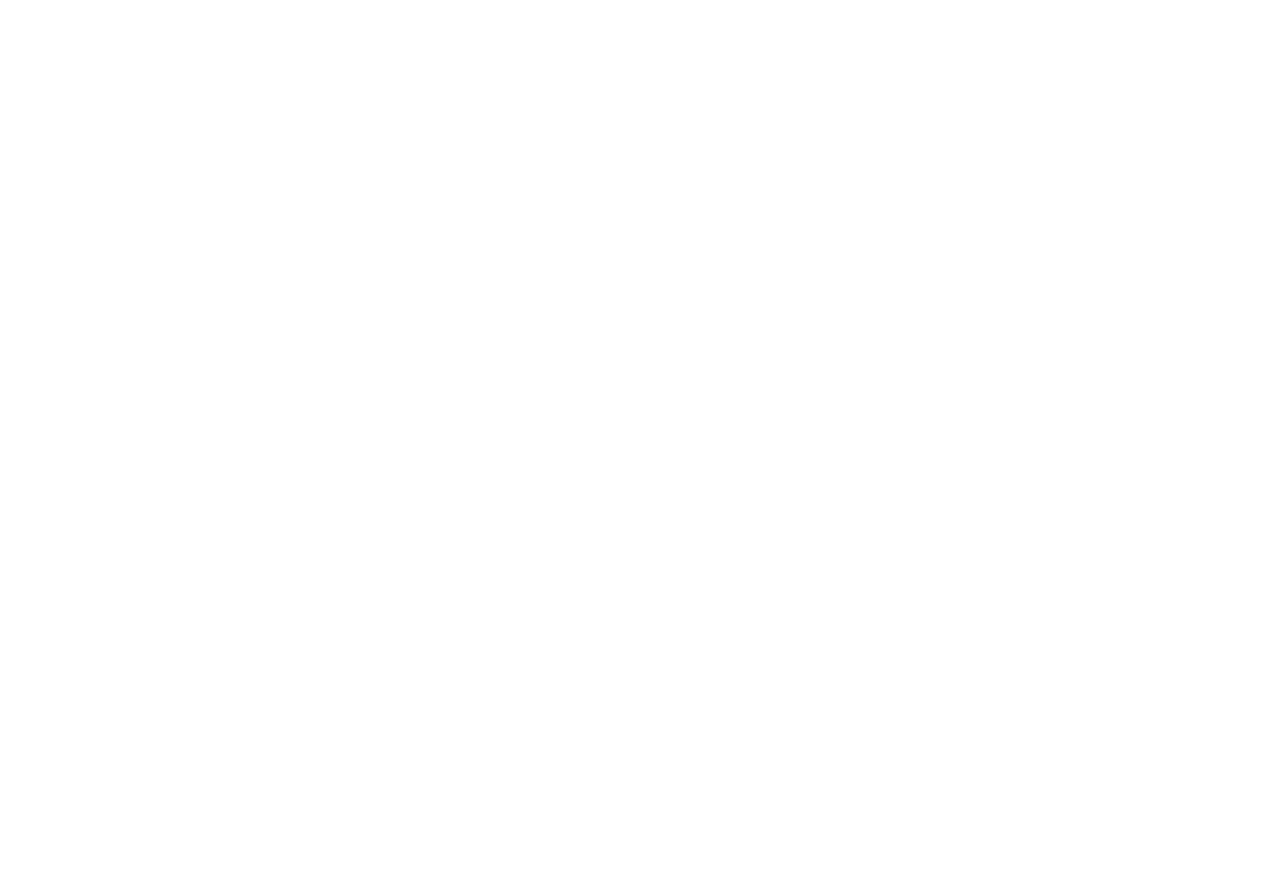
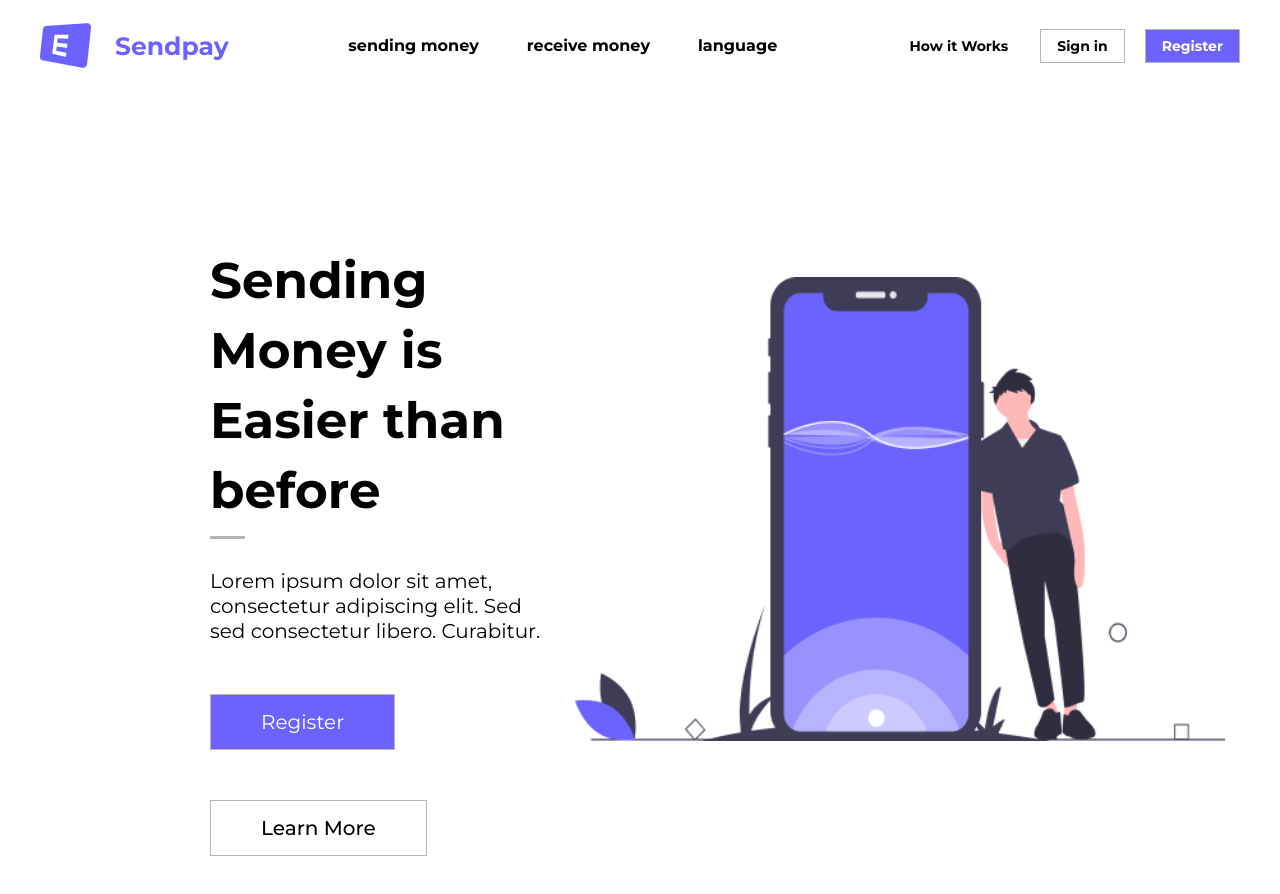
Before and after one commit to gokberksezen/gorev5git, a plain HTML site: page index.html in a window 1280 px wide. Before the commit the page ends 800 px from the top, so only its background shows below. Drawn offline with Linux system fonts and the light colour scheme.

Commit message:
menu olusturuldu

```diff
--- a/index.html
+++ b/index.html
@@ -3,10 +3,45 @@
 <head>
     <meta charset="UTF-8">
     <meta name="viewport" content="width=device-width, initial-scale=1.0">
-    <title>Document</title>
+    <link rel="preconnect" href="https://fonts.googleapis.com">
+    <link rel="preconnect" href="https://fonts.gstatic.com" crossorigin>
+    <link href="https://fonts.googleapis.com/css2?family=Montserrat:ital,wght@0,100..900;1,100..900&family=Poppins:ital,wght@0,100;0,200;0,300;0,400;0,500;0,600;0,700;0,800;0,900;1,100;1,200;1,300;1,400;1,500;1,600;1,700;1,800;1,900&display=swap" rel="stylesheet">
     <link rel="stylesheet" href="styles.css">
+    <title>Gorev5</title>
 </head>
 <body>
+    <div class="header-container">
+        <div class="header">
+            <div class="logo">
+                <img src="emojione_e-mail.png" width="51px" alt="FigmaLogo">
+                <div class="sendpay">Sendpay</div>
+            </div>
+            <div class="header-left">
+                <div>sending money</div>
+                <div>receive money</div>
+                <div>language</div>
+            </div>
+            <div class="header-right">
+                <div class="How-it-Works">
+                    <div>How it Works</div>
+                </div>
+                <div class="sign-in">Sign in</div>
+                <div class="register">Register</div>
+            </div>
+        </div>
+        <div class="header-content">
+            <div class="header-desk">
+                <h1 class="header-baslik">Sending Money is Easier than before</h1>
+                <div class="line"></div>
+                <p class="header-yazi">Lorem ipsum dolor sit amet, consectetur adipiscing elit. Sed sed consectetur libero. Curabitur.</p>
+                <div class="register-content">Register</div>
+                <div class="learn-more-content">Learn More</div>
+            </div>
 
+            <div class="header-image">
+                <img class="image" src="pictures1.png" alt="mobile">
+            </div>
+        </div>
+    </div>
 </body>
 </html>
--- a/styles.css
+++ b/styles.css
@@ -1,3 +1,141 @@
-body {
-    margin: 0;
+* {
+    margin: 0px;
+    padding: 0px;
+    box-sizing: border-box;
+    font-family: Montserrat, sans-serif;
 }
+.header-container {
+    padding: 20px 40px;
+    background-color: rgb(255, 255, 255);
+}
+.header {
+    max-width: 1440px;
+    margin: 0px auto;
+    display: flex;
+    justify-content: space-between;
+    align-items: center;
+}
+.logo {
+    display: flex;
+    align-items: center;
+    gap: 24px;
+}
+.sendpay {
+    color: rgb(108, 99, 255);
+    width: 113px;
+    top: 25px;
+    left: 120px;
+    gap: 0px;
+    font-size: 25px;
+    font-weight: 700;
+}
+.header-left {
+    display: flex;
+    align-items: center;
+    gap: 24px;
+}
+.header-left div {
+    font-weight: 700;
+    cursor: pointer;
+    padding: 8px 12px;
+}
+.header-right {
+    display: flex;
+    align-items: center;
+    gap: 20px;
+}
+.How-it-Works {
+    display: flex;
+    align-items: center;
+    gap: 8px;
+    font-size: 14px;
+    font-weight: 700;
+    cursor: pointer;
+    padding: 8px 12px;
+}
+.sign-in {
+    font-size: 14px;
+    padding: 7px 16px;
+    border: 1px solid rgb(183, 179, 179);
+    cursor: pointer;
+    transition: 0.2s;
+    font-weight: 700;
+}
+.register {
+    font-size: 14px;
+    color: rgb(255, 255, 255);
+    padding: 7px 16px;
+    background-color: rgb(108, 99, 255);
+    border: 1px solid rgb(183, 179, 179);
+    cursor: pointer;
+    transition: 0.2s;
+    font-family: montserrat;
+    font-weight: 700;
+}
+.header-content {
+    display: flex;
+    align-items: center;
+    justify-content: space-between;
+    padding: 80px;
+}
+.header-desk {
+    position: relative;
+    padding: 15px;
+    width: 550px;
+    background: rgb(255, 255, 255);
+    border-radius: 50px;
+    margin-top: 80px;
+    display: inline-block;
+    margin-left: 75px;
+}
+.header-baslik {
+    font-weight: 650;
+    font-family: montserrat;
+    font-size: 50px;
+    line-height: 70px;
+}
+.line {
+    flex: 1 1 0%;
+    height: 3px;
+    background-color: rgb(183, 179, 179);
+    width: 10%;
+    margin-top: 10px;
+}
+.header-yazi {
+    margin-top: 30px;
+    font-family: montserrat;
+    font-size: 20px;
+    line-height: 25px;
+    width: 350px;
+}
+.register-content {
+    margin-top: 50px;
+    font-size: 20px;
+    color: rgb(255, 255, 255);
+    padding: 15px 50px;
+    background-color: rgb(108, 99, 255);
+    border: 1px solid rgb(183, 179, 179);
+    cursor: pointer;
+    transition: 0.2s;
+    font-family: montserrat;
+    display: inline-block;
+}
+.learn-more-content {
+    margin-top: 50px;
+    font-size: 20px;
+    color: rgb(0, 0, 0);
+    padding: 15px 50px;
+    border: 1px solid rgb(183, 179, 179);
+    cursor: pointer;
+    transition: 0.2s;
+    font-family: montserrat;
+    font-weight: 500;
+    display: inline-block;
+}
+
+.header-image {
+    width: 650px;
+}
+.image{
+    width: 650px;
+}
```
Also changed, not shown: emojione_e-mail.png (added), pictures1.png (added).
